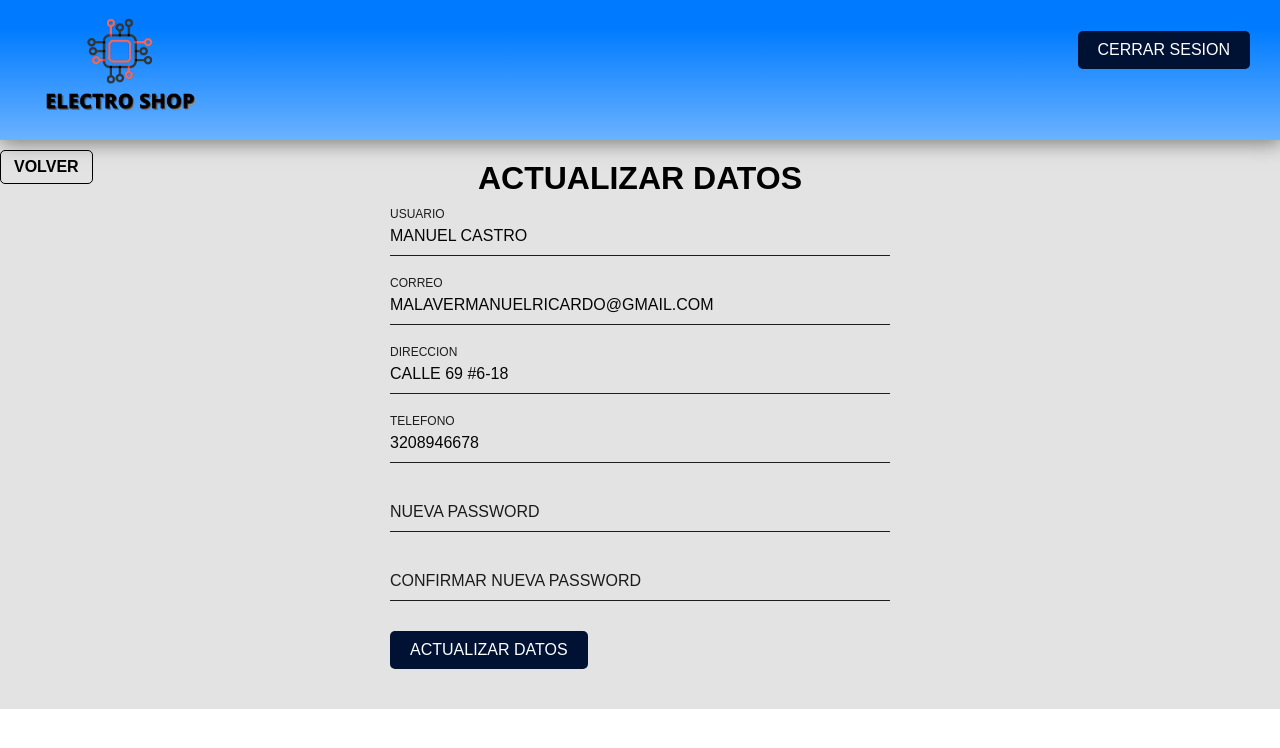
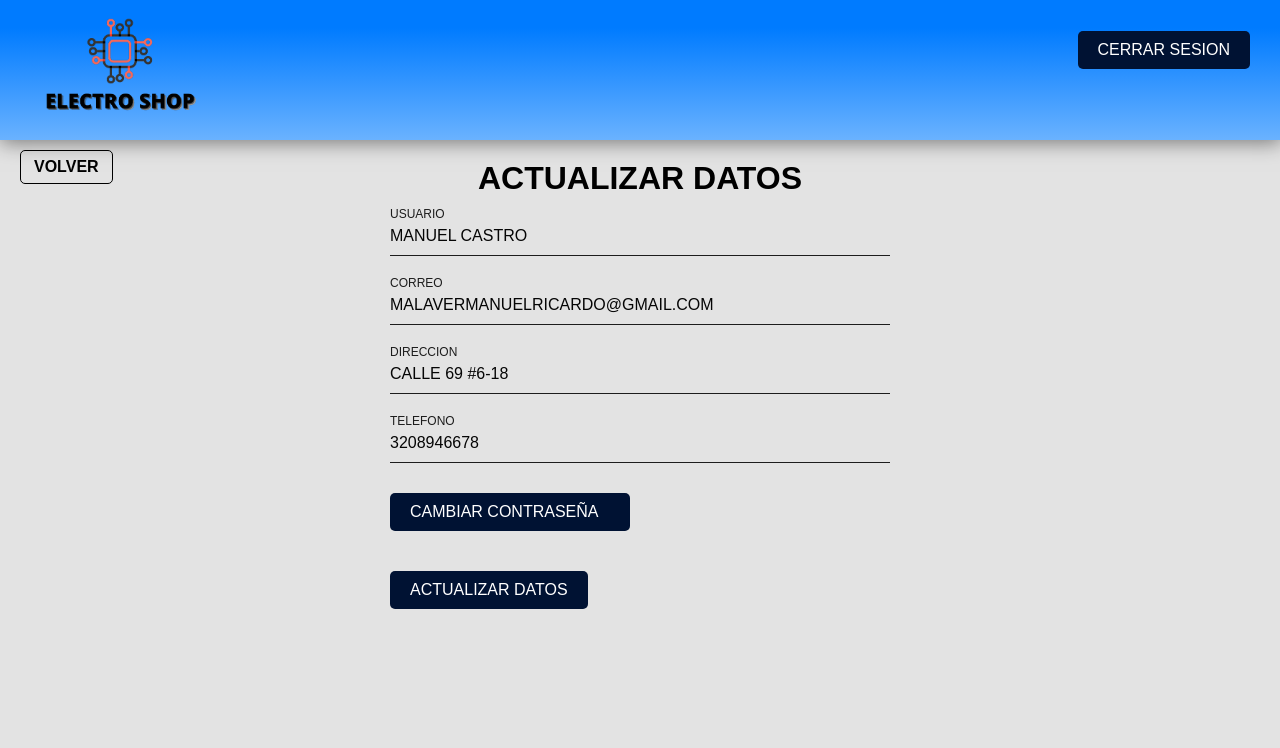
Before and after one commit to manuelcastro2/ProyectoElectiva, a PHP site: the page made by ESTRUTURE/modificaciondatos.php in a window 1280 px wide. Shown: the top 748 px of the page. Run offline with PHP 8.4, Linux system fonts and the light colour scheme; data comes from the database, SQL or seed files in the repository.

Commit message:
errores de estilos arreglados

```diff
--- a/CSS/actualizar.css
+++ b/CSS/actualizar.css
@@ -6,10 +6,10 @@
 
 body {
     font-family: Arial, Helvetica, sans-serif;
+    background-color: #e3e3e3;
 }
 
 .caja-todo {
-    background-color: #e3e3e3;
     display: flex;
     flex-direction: column;
     align-items: center;
@@ -40,11 +40,10 @@ header>span {
     top: -5px;
 }
 
-button {
+button,.button {
     background-color: transparent;
     border: none;
     position: relative;
-    display: inline-block;
     padding: 10px 20px;
     color: #ffffff;
     font-size: 16px;
@@ -56,9 +55,10 @@ button {
     border-radius: 5px;
     top: 0;
     margin-bottom: 40px;
+    text-decoration: none;
 }
 
-button:hover {
+button:hover,.button:hover {
     background: #001233;
     color: #ffffff;
     border-radius: 5px;
@@ -82,7 +82,7 @@ h1 {
     margin-top: 20px;
 }
 
-.contenido a {
+.contenido .volver {
     position: absolute;
     text-decoration: none;
     padding: 7px 13px;
@@ -91,14 +91,14 @@ h1 {
     font-weight: 800;
     text-transform: uppercase;
     border-radius: 5px;
-    transition: all .4s ease-in-out;
+    transition: all .4s;
     top: 150px;
-    left: 0;
+    left: 20px;
 }
 
-.contenido a:focus {
+.contenido .volver:hover {
     color: #007bff;
-    border: 4px solid #007bff;
+    border: 2px solid #007bff;
 }
 
 .user-box {
@@ -131,7 +131,7 @@ h1 {
 }
 
 .user-box input:focus~label,
-.user-box input:valid~label {
+.user-box input:enabled~label {
     top: -20px;
     left: 0;
     color: #1c1c1c;
@@ -180,3 +180,16 @@ h1 {
     position: absolute;
     background: rgb(0, 0, 0, 0.5);
 }
+
+#pass1,#pass2,#ver2{
+    transition: .4s all ease-in-out;
+display: none;
+}
+
+#ver2,#ver{
+    transition: .4s all ease-in-out;
+    max-width: 200px;
+}
+#ver{
+    display: block;
+}
--- a/CSS/registrar.css
+++ b/CSS/registrar.css
@@ -151,6 +151,7 @@ button:hover {
     font-size: 25px;
     font-weight: 500;
     text-transform: uppercase;
+    text-align: center;
 }
 
 .mensaje a {
--- a/ESTRUTURE/Registrar.php
+++ b/ESTRUTURE/Registrar.php
@@ -87,7 +87,7 @@
                 ?>
                 <div class="caja-mensaje">
                     <div class="mensaje">
-                        <p>la clave debe tener mas 6 caracteres</p>
+                        <p>la clave debe tener mas de 6 caracteres</p>
                         <a href="registrar.php">Cerrar</a>
                     </div>
                 </div>
--- a/ESTRUTURE/modificaciondatos.php
+++ b/ESTRUTURE/modificaciondatos.php
@@ -26,35 +26,37 @@ $fila = mysqli_fetch_assoc($resultado);
             </form>
         </header>
         <div class="contenido">
-            <a href="../PAGINA/paginausuario.php?=<?php echo $id_usuario ?>">VOLVER</a>
+            <a class="volver" href="../PAGINA/paginausuario.php?=<?php echo $id_usuario ?>">VOLVER</a>
             <h1>ACTUALIZAR DATOS</h1>
             <form method="post">
                 <div class="user-box">
-                    <input type="text" id="usuario" name="usuario" required="" value="<?php echo $fila['usuario']; ?>">
+                    <input type="text" id="usuario" name="usuario" value="<?php echo $fila['usuario']; ?>">
                     <label for="usuario">usuario</label>
                 </div>
                 <div class="user-box">
-                    <input type="email" id="correo" name="correo" required="" value="<?php echo $fila['correo']; ?>">
+                    <input type="email" id="correo" name="correo" value="<?php echo $fila['correo']; ?>">
                     <label for="correo">correo</label>
                 </div>
                 <div class="user-box">
-                    <input type="text" id="direccion" name="direccion" required=""
-                        value="<?php echo $fila['direccion']; ?>">
+                    <input type="text" id="direccion" name="direccion" value="<?php echo $fila['direccion']; ?>">
                     <label for="direccion">direccion</label>
                 </div>
                 <div class="user-box">
-                    <input type="text" id="telefono" name="telefono" required="" maxlength="10"
+                    <input type="text" id="telefono" name="telefono" maxlength="10"
                         value="<?php echo $fila['telefono']; ?>">
                     <label for="telefono">telefono</label>
                 </div>
-                <div class="user-box">
-                    <input type="text" id="password1" required="" name="password1">
+                <div class="user-box" id="pass1">
+                    <input type="text" id="password1" name="password1">
                     <label for="password1">nueva password</label>
                 </div>
-                <div class="user-box">
-                    <input type="text" id="password2" required="" name="password2">
+                <div class="user-box" id="pass2">
+                    <input type="text" id="password2" name="password2">
                     <label for="password2">confirmar nueva password</label>
                 </div>
+
+                <a class="button" id="ver">CAMBIAR CONTRASEÑA</a>
+                <a class="button" id="ver2">OCULTAR CONTRASEÑA</a>
                 <button type="submit" value="Actualizar" name="btnactualizar">Actualizar datos</button>
             </form>
         </div>
@@ -70,43 +72,54 @@ $fila = mysqli_fetch_assoc($resultado);
                 $sqlgrabar = "UPDATE clientes SET  usuario = '$nombre', correo='$email', direccion='$direccion', telefono='$telefono' WHERE correo ='$email'";
                 if (mysqli_query($conn, $sqlgrabar)) {
                     ?>
+                    <div class="caja-mensaje">
                         <div class="mensaje">
                             <p>se actualizo correctamente</p>
-                        <a href="../index.php">Cerrar</a>
+                            <a href="../PAGINA/paginausuario.php">Cerrar</a>
+                        </div>
                     </div>
                     <?php
                 } else {
                     ?>
+                    <div class="caja-mensaje">
                         <div class="mensaje">
                             <p>error al actualizar</p>
-                        <a href="register.php">Cerrar</a>
+                            <a href="../PAGINA/paginausuario.php">Cerrar</a>
+                        </div>
                     </div>
                     <?php
                 }
 
             } else {
-                if ($password1 == $confirmacion) {
+                if (!empty($password1) || !empty($confirmacion) && $password1 == $confirmacion) {
                     $sqlgrabar = "UPDATE clientes SET  usuario = '$nombre', correo='$email', direccion='$direccion', telefono='$telefono',password='$password1' WHERE correo ='$email'";
                     if (mysqli_query($conn, $sqlgrabar)) {
                         ?>
+                        <div class="caja-mensaje">
                             <div class="mensaje">
                                 <p>se actualizo correctamente</p>
-                            <a href="../index.php">Cerrar</a>
+                                <a href="../PAGINA/paginausuario.php">Cerrar</a>
+                            </div>
                         </div>
                         <?php
                     } else {
                         ?>
+                        <div class="caja-mensaje">
                             <div class="mensaje">
                                 <p>error al actualizar</p>
-                            <a href="register.php">Cerrar</a>
+                                <a href="../PAGINA/paginausuario.php">Cerrar</a>
+                            </div>
                         </div>
                         <?php
+
                     }
                 } else {
                     ?>
+                    <div class="caja-mensaje">
                         <div class="mensaje">
                             <p>las claves deben ser iguales</p>
-                        <a href="register.php">Cerrar</a>
+                            <a href="../PAGINA/paginausuario.php">Cerrar</a>
+                        </div>
                     </div>
                     <?php
                 }
@@ -115,6 +128,25 @@ $fila = mysqli_fetch_assoc($resultado);
         }
         ?>
     </div>
+    <script>
+        let pass1 = document.querySelector("#pass1")
+        let pass2 = document.querySelector("#pass2")
+        let ver = document.querySelector("#ver")
+        let ver2 = document.querySelector("#ver2")
+        ver.addEventListener("click", function () {
+            pass1.style.display = "block"
+            pass2.style.display = "block"
+            ver2.style.display = "block"
+            ver.style.display = "none"
+        })
+
+        ver2.addEventListener("click", function () {
+            pass1.style.display = "none"
+            pass2.style.display = "none"
+            ver2.style.display = "none"
+            ver.style.display = "block"
+        })
+    </script>
 </body>
 
 </html>
```
Also changed, not shown: CSS/inicio.css (+44 -0 lines), CSS/perfil.css (+3 -43 lines), ESTRUTURE/inicio.php (+26 -23 lines). Lines whose indentation alone changed are shown as unchanged.
